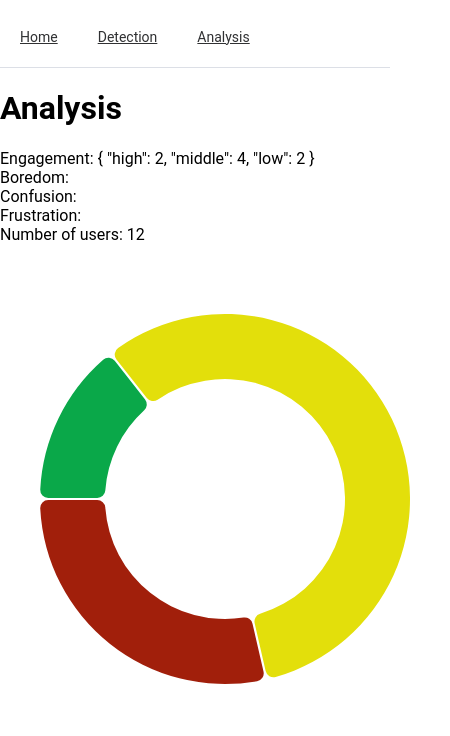
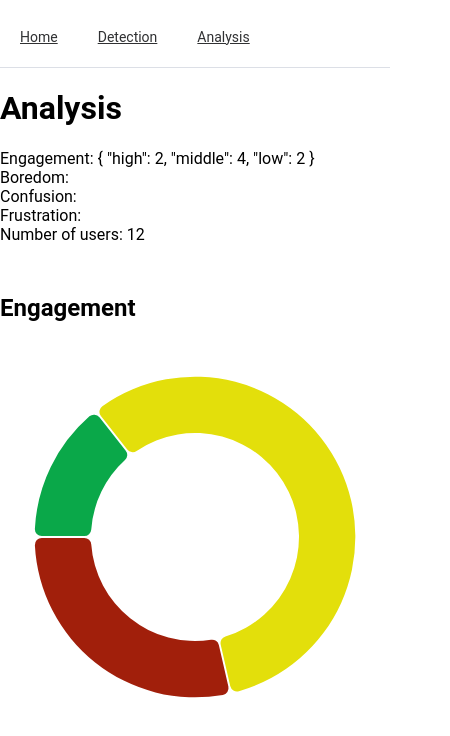
Before and after one commit to AnSrwn/UserEngagementDetection, a Nuxt app in the folder frontend/: page /analysis in a window 390 px wide. Shown: the top 736 px of the page, 450 px wide, since content can reach past the window. Built offline with nearby package versions, Linux system fonts and the light colour scheme; no server answers.

Commit message:
make donut chart responsive

```diff
--- a/frontend/components/DonutChart.client.vue
+++ b/frontend/components/DonutChart.client.vue
@@ -42,8 +42,7 @@ function onChartDivMounted() {
   // Setup donut chart
   svg = select(`#donut_chart-${chartUuid}`)
     .append("svg")
-    .attr("width", width)
-    .attr("height", height);
+    .attr("viewBox", `0 0 ${width} ${height}`);
 
   gElement = svg
     .append("g")
--- a/frontend/pages/analysis/index.vue
+++ b/frontend/pages/analysis/index.vue
@@ -42,7 +42,8 @@ setInterval(refreshing, 5000);
         <div>Frustration: {{ frustrationData }}</div>
         <div>Number of users: {{ numberOfUsers }}</div>
       </div>
-      <div>
+      <div class="donut-chart">
+        <h2>Engagement</h2>
         <DonutChart v-if="numberOfUsers > 0" :data="engagementData" />
         <div v-else>There are no users online</div>
       </div>
@@ -51,9 +52,16 @@ setInterval(refreshing, 5000);
 </template>
 
 <style lang='scss' scoped>
+.donut-chart {
+  width: 100%;
+  height: 100%;
+  max-width: 500px;
+  max-height: 500px;
+}
 .charts-container {
   display: flex;
   flex-wrap: wrap;
+  flex-direction: column;
   gap: 30px 30px;
 }
 </style>
```
